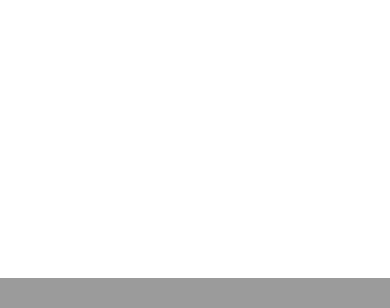
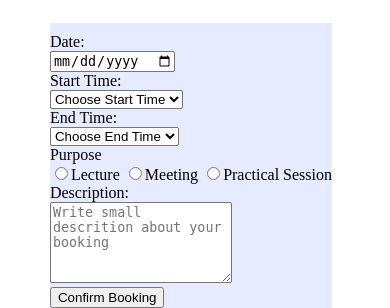
Before and after one commit to HansikaUCSC/groupProjectNewELab, a CodeIgniter app: page /groupProjectNewELab/index.php/calendar/index in a window 390 px wide; the page is wider, and only the part inside the window is pictured. Shown: the part 566-874 px from the top of that part. Before the commit the page ends 844 px from the top of that part, so only its background shows below. Run offline with CodeIgniter, Linux system fonts and the light colour scheme; some libraries are stand-ins or nearby versions.

Commit message:
2017/12/06

```diff
--- a/application/controllers/Upload.php
+++ b/application/controllers/Upload.php
@@ -50,6 +50,7 @@ class Upload extends CI_Controller {
                 else
                 {
                         $data = array('upload_data' => $this->upload->data());
+                        var_dump($data);
                        // $this->load->view('upload_success', $data);
                         // get the parth of the image detail are return as array of array
                         $image_path=base_url("uploads/".$data['upload_data']['raw_name'].$data['upload_data']['file_ext']);
@@ -60,7 +61,7 @@ class Upload extends CI_Controller {
                         $this->Model_profile->upload_image($arr, $this->session->userdata('user_name'));
                 }
                 //$this->load->view('nheader');
-                $this->load->view('cimage');
+               // $this->load->view('cimage');
         }
 }
 ?>
--- a/application/controllers/calendar.php
+++ b/application/controllers/calendar.php
@@ -11,4 +11,20 @@ class Calendar extends CI_Controller
     function index(){
         $this->load->view('tempCal');
     }
+
+    public function BkCalendar(){
+
+        $Date = $_POST['date'];
+        $STime = $_POST['starttime'];
+        $ETime = $_POST['endtime'];
+        $Purpose = $_POST['optradio'];
+        $Description = $_POST['comment'];
+
+        $this->load->model('Model_user');
+        $response = $this->Model_user->ReserveData();
+
+       // $this->session->userdata('user_id');
+
+    }
+
 }
--- a/application/views/profmain.php
+++ b/application/views/profmain.php
@@ -13,4 +13,5 @@
   <li><a href="<?php echo base_url()?>/index.php/Upload/load_security">Security</a></li>
   <li><a href="<?php echo base_url()?>/index.php/Upload/index">Change Image</a></li>
 </ul>
+
 <div  class="right">
--- a/application/views/tempCal.php
+++ b/application/views/tempCal.php
@@ -165,9 +165,80 @@
             <button id="authorize-button" style="visibility: hidden" class="btn btn-primary">Authorize</button>
             <button id="btnCreateEvents" class="btn btn-primary" onclick="makeApiCall();">Create Events</button>
             <button id="btnDeleteEvents" class="btn btn-primary" onclick="deleteEvent();">Delete Events</button>
-        <div class="cal" id="divifm">
+        <div class="cal" id="divifm" style="float: left;">
             <iframe src="https://calendar.google.com/calendar/embed?title=UCSC%20E-LAB&amp;showPrint=0&amp;height=500&amp;wkst=2&amp;bgcolor=%2333ccff&amp;src=nctrdb3d8fmos0g7t39tdvk4a8%40group.calendar.google.com&amp;color=%238D6F47&amp;ctz=Asia%2FColombo" style="border-width:0" width="500" height="500" frameborder="0" scrolling="no"></iframe>
         </div>
+
+         <div class="col-lg-5" id="form" style="background-color: #e6ebff; float: right; margin-right: 50px;margin-top: 20px">
+        <?php echo validation_errors(); ?>
+        <form method="POST" action="<?php echo base_url(); ?>index.php/calendar/BkCalendar" class="form-horizontal" style="margin-top: 10px">
+            <div class="form-group">
+                <label class="control-label col-sm-2" for="date">Date:</label>
+                <div class="col-sm-10">
+                    <input type="date" class="form-control" id="date" name="date" required>
+                </div>
+            </div>
+            <div class="form-group">
+                <label class="control-label col-sm-2" for="time">Start Time:</label>
+                <div class="col-sm-10">
+                    <select class="form-control" id="#" name="starttime">
+                        <option selected type="hidden" disabled>Choose Start Time</option>
+                        <option >8.00 am</option>
+                        <option >9.00 am</option>
+                        <option >10.00 am</option>
+                        <option >11.00 am</option>
+                        <option >12.00 pm</option>
+                        <option >1.00 pm</option>
+                        <option >2.00 pm</option>
+                        <option >3.00 pm</option>
+                        <option >4.00 pm</option>
+                        <option >5.00 pm</option>
+                        <option >6.00 pm</option>
+                        <option >7.00 pm</option>
+                    </select>
+                </div>
+            </div>
+
+            <div class="form-group">
+                <label class="control-label col-sm-2" for="time">End Time:</label>
+                <div class="col-sm-10">
+                    <select class="form-control" id="#" name="endtime">
+                        <option selected type="hidden" disabled >Choose End Time</option>
+                        <option >9.00 am</option>
+                        <option >10.00 am</option>
+                        <option >11.00 am</option>
+                        <option >12.00 pm</option>
+                        <option >1.00 pm</option>
+                        <option >2.00 pm</option>
+                        <option >3.00 pm</option>
+                        <option >4.00 pm</option>
+                        <option >5.00 pm</option>
+                        <option >6.00 pm</option>
+                        <option >7.00 pm</option>
+                    </select>
+                </div>
+            </div>
+            <div class="form-group">
+                <label class="control-label col-sm-2">Purpose</label>
+                <div>
+                    <label class="radio-inline"><input type="radio" name="optradio" value="lecture">Lecture</label>
+                    <label class="radio-inline"><input type="radio" name="optradio"  value="meeting">Meeting</label>
+                    <label class="radio-inline"><input type="radio" name="optradio"  value="practical">Practical Session</label>
+                </div>
+            </div>
+            <div class="form-group">
+                <label class="control-label col-sm-2" for="comment">Description:</label>
+                <div class="col-sm-10">
+                    <textarea class="form-control" rows="5" id="comment" placeholder="Write small descrition about your booking" required name="comment"></textarea>
+                </div>
+            </div>
+            <div class="form-group">
+                <div class="col-sm-offset-2 col-sm-10">
+                    <button type="submit" class="btn btn-default">Confirm Booking</button>
+                </div>
+            </div>
+        </form>
     </div>
+</div>
 </body>
 </html>
--- a/assets/css/style4.css
+++ b/assets/css/style4.css
@@ -36,3 +36,8 @@ li a:hover:not(.active) {
     height:1000px;
     position: fixed;
 }
+
+.control-label{
+    padding-left: unset;
+    padding-top: 5px;
+}
```
Also changed, not shown: application/models/Model_user.php (+18 -2 lines), application/views/profile.php (+27 -21 lines), uploads/positive-thinking-b13.jpg (added), uploads/positive-thinking-b14.jpg (added).
